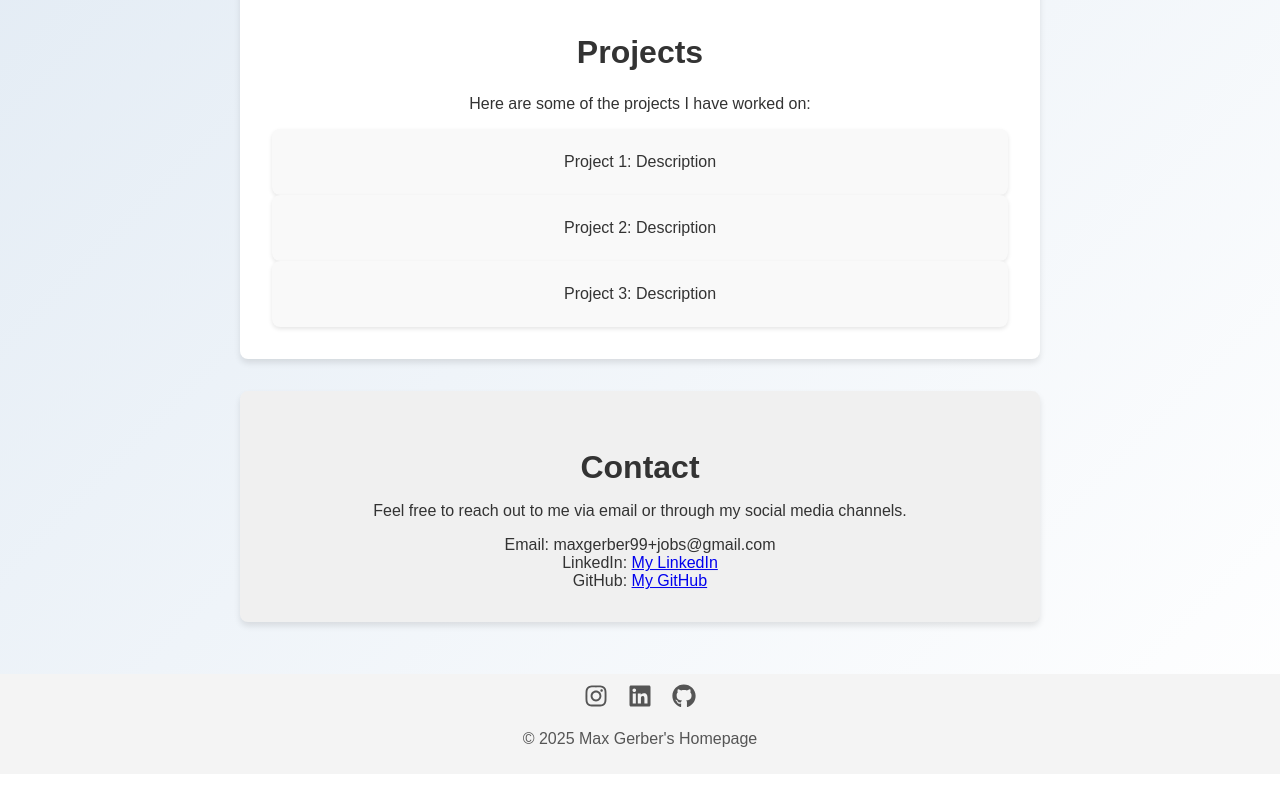
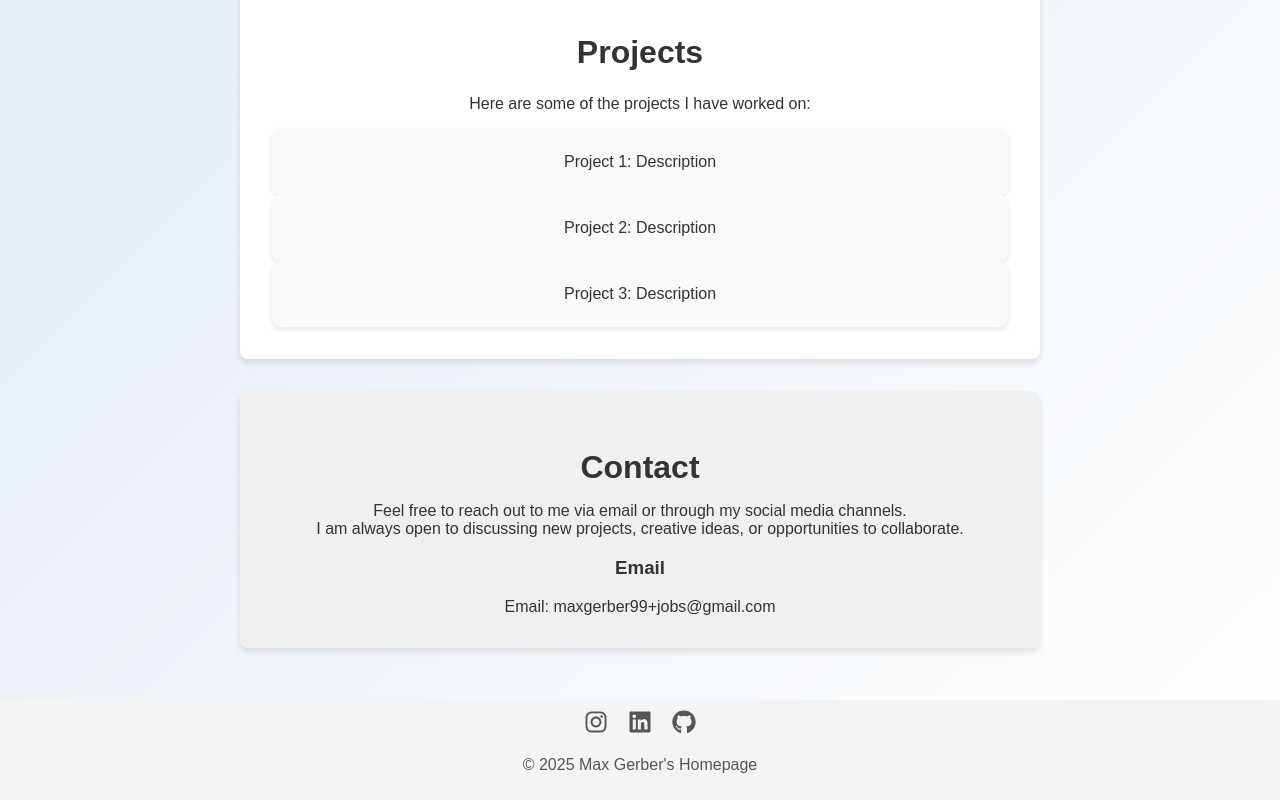
Before and after one commit to MaxGer99/my-homepage, a React (Create React App) app in the folder my-homepage/: page / in a window 1280 px wide. Shown: the part 402-1202 px from the top of the page. Before the commit the page ends 1176 px from the top, so only its background shows below. Built offline with nearby package versions, Linux system fonts and the light colour scheme.

Commit message:
Contact changes

```diff
--- a/my-homepage/src/components/Contact.js
+++ b/my-homepage/src/components/Contact.js
@@ -8,29 +8,12 @@ const Contact = () => {
 			<p>
 				Feel free to reach out to me via email or through my social
 				media channels.
+				<br />I am always open to discussing new projects, creative
+				ideas, or opportunities to collaborate.
 			</p>
-			<div className="contact-item">
+			<div className="contact-item" id="email">
+				<h3>Email</h3>
 				Email: maxgerber99+jobs@gmail.com
-			</div>
-			<div className="contact-item">
-				LinkedIn:{' '}
-				<a
-					href="https://linkedin.com"
-					target="_blank"
-					rel="noopener noreferrer"
-				>
-					My LinkedIn
-				</a>
-			</div>
-			<div className="contact-item">
-				GitHub:{' '}
-				<a
-					href="https://github.com"
-					target="_blank"
-					rel="noopener noreferrer"
-				>
-					My GitHub
-				</a>
 			</div>
 		</section>
 	);
```
